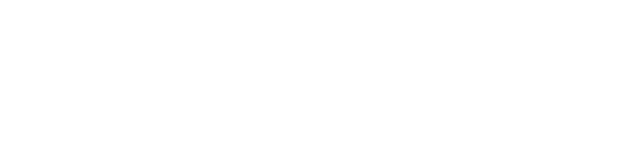
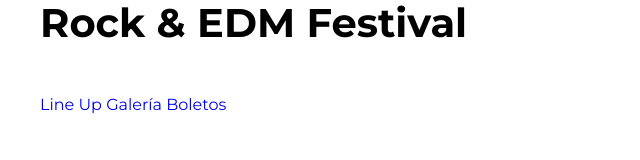
Before and after one commit to tomasdvj/festival-musica-sass, a website: page index.html in a window 1280 px wide. Shown: the whole page, without its empty margins (0-640 px from the left). Drawn offline with Linux system fonts and the light colour scheme.

Commit message:
Se agregan estilos al header

```diff
--- a/index.html
+++ b/index.html
@@ -12,6 +12,16 @@
 </head>
 
 <body>
+    <header class="header">
+        <div class="contenedor contenido-header">
+            <h1>Rock & EDM Festival</h1>
 
+            <nav class="navegacion principal">
+                <a href="#">Line Up</a>
+                <a href="#">Galería</a>
+                <a href="#">Boletos</a>
+            </nav>
+        </div>
+    </header>
 </body>
 </html>
--- /dev/null
+++ b/src/scss/base/_globales.scss
@@ -0,0 +1,39 @@
+@use 'variables' as v;
+
+html {
+    font-size: 62.5%;
+    box-sizing: border-box;
+}
+*,
+*:before,
+*:after {
+    box-sizing: inherit;
+}
+body {
+    font-family: v.$fuente_principal;
+    font-size: 1.6rem;
+}
+p {
+    font-size: 2rem;
+    color: v.$negro;
+}
+.contenedor {
+    width: 95%;
+    max-width: 120rem;
+    margin: 0 auto;
+}
+a {
+    text-decoration: none;
+}
+h1,h2,h3 {
+    margin: 0 0 5rem 0;
+}
+h1 {
+    font-size: 4rem;
+}
+h2 {
+    font-size: 3.6rem;
+}
+h3 {
+    font-size: 3rem;
+}
--- a/src/scss/base/_index.scss
+++ b/src/scss/base/_index.scss
@@ -1,2 +1,3 @@
 @forward 'variables';
 @forward 'normalize';
+@forward 'globales';
```
Also changed, not shown: build/css/app.css.
